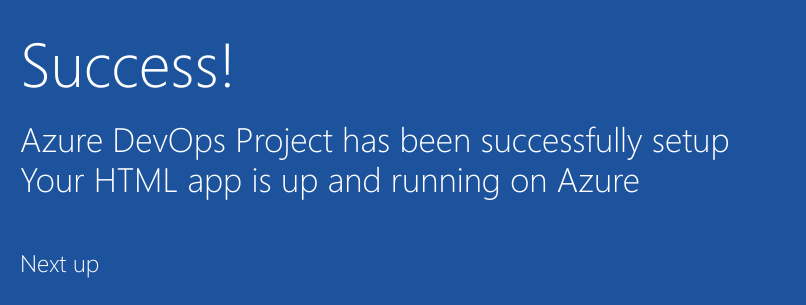
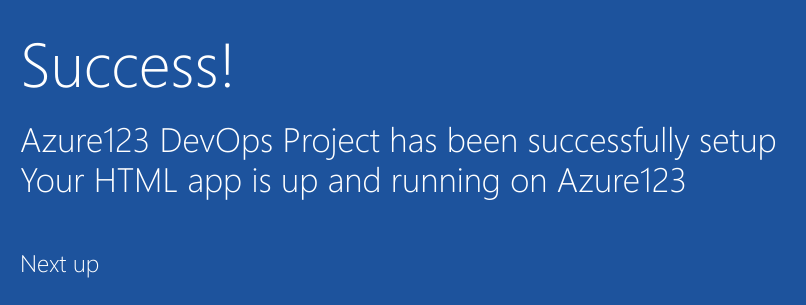
Before and after one commit to MrBhadri/devopsassignment2, a plain HTML site: page index.html in a window 1280 px wide. Shown: the part 352-657 px from the top of the page, 205-1011 px from the left. Drawn offline with Linux system fonts and the light colour scheme.

Commit message:
feat1 branch commit

```diff
--- a/index.html
+++ b/index.html
@@ -19,8 +19,8 @@
         </div>
             <div class="content-body">
                 <div class="success-text">Success!</div>
-                <div class="description line-1"> Azure DevOps Project has been successfully setup</div>
-                <div class="description line-2"> Your HTML app is up and running on Azure</div>
+                <div class="description line-1"> Azure123 DevOps Project has been successfully setup</div>
+                <div class="description line-2"> Your HTML app is up and running on Azure123</div>
                 <div class="next-steps-container">
                     <div class="next-steps-header">Next up</div>
                     <div class="next-steps-body">
```
